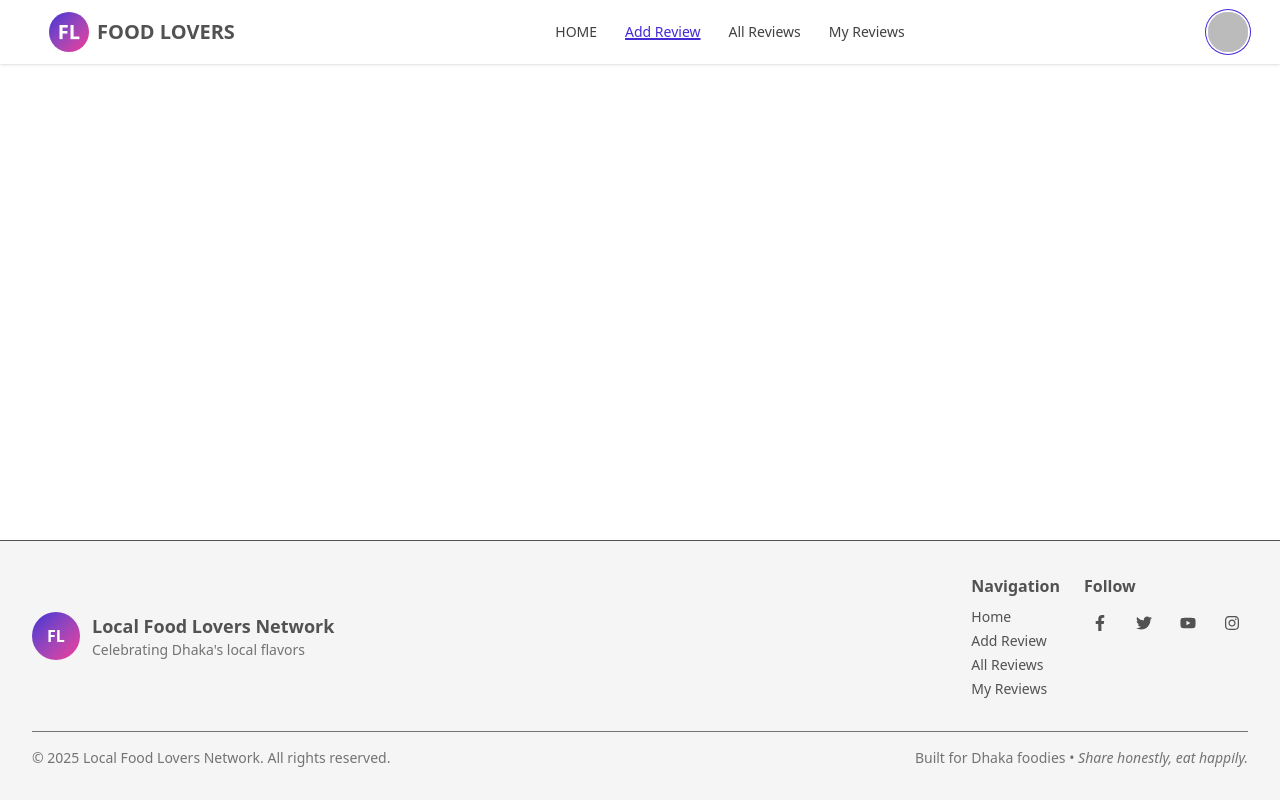
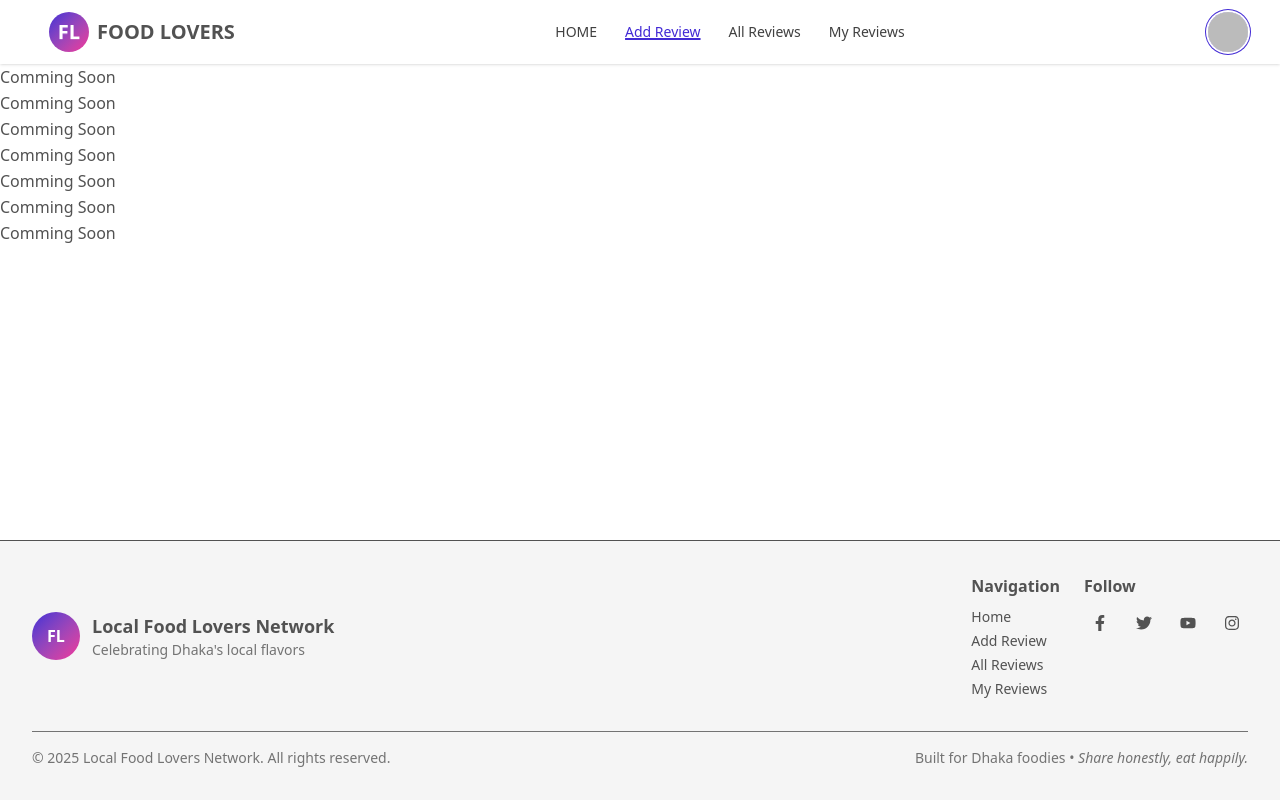
Before and after one commit to imuimuimran/local-food-lovers-network-client, a React (Vite) app: page /add-review in a window 1280 px wide. Built offline with nearby package versions, Linux system fonts and the light colour scheme; no server answers; sample sign-in values are in the browser's storage.

Commit message:
protected routes, loading and error page completed

```diff
--- /dev/null
+++ b/src/components/Loading.jsx
@@ -0,0 +1,11 @@
+import React from 'react';
+
+const Loading = () => {
+  return (
+    <div className="flex justify-center items-center min-h-[60vh]">
+      <span className="loading loading-spinner loading-lg text-primary"></span>
+    </div>
+  );
+};
+
+export default Loading;
--- a/src/pages/AddReview.jsx
+++ b/src/pages/AddReview.jsx
@@ -3,7 +3,13 @@ import React from 'react';
 const AddReview = () => {
     return (
         <div>
-
+            <h2>Comming Soon</h2>
+            <h2>Comming Soon</h2>
+            <h2>Comming Soon</h2>
+            <h2>Comming Soon</h2>
+            <h2>Comming Soon</h2>
+            <h2>Comming Soon</h2>
+            <h2>Comming Soon</h2>
         </div>
     );
 };
--- a/src/pages/AllReviews.jsx
+++ b/src/pages/AllReviews.jsx
@@ -3,7 +3,13 @@ import React from 'react';
 const AllReviews = () => {
     return (
         <div>
-
+            <h2>Comming Soon</h2>
+            <h2>Comming Soon</h2>
+            <h2>Comming Soon</h2>
+            <h2>Comming Soon</h2>
+            <h2>Comming Soon</h2>
+            <h2>Comming Soon</h2>
+            <h2>Comming Soon</h2>
         </div>
     );
 };
--- /dev/null
+++ b/src/pages/ErrorPage.jsx
@@ -0,0 +1,30 @@
+import React from "react";
+import { useRouteError, Link } from "react-router";
+import errorImg from '../assets/error-404.png'
+
+const ErrorPage = () => {
+    const error = useRouteError();
+
+    const status = error?.status || 404;
+    const message =
+        error?.statusText || error?.message || "Sorry, the page you are looking for does not exist.";
+
+    return (
+        <div className="flex flex-col md:flex-row md:gap-10 items-center justify-center text-center px-4">
+            <div>
+                <h1 className="text-6xl font-bold text-[#632EE3]">{status}</h1>
+                <h2 className="text-2xl font-bold text-gray-800 mt-3">Oops! Page Not Found</h2>
+                <p className="text-neutral-500 mt-2 mb-6">
+                    {message}
+                </p>
+                <Link to="/" className="btn btn-primary">Back to Home</Link>
+            </div>
+            <div>
+                <img src={errorImg} alt="" />
+            </div>
+
+        </div>
+    );
+};
+
+export default ErrorPage;
--- a/src/pages/Loading.jsx
+++ /dev/null
@@ -1,11 +0,0 @@
-import React from 'react';
-
-const Loading = () => {
-    return (
-        <div>
-
-        </div>
-    );
-};
-
-export default Loading;
--- /dev/null
+++ b/src/routes/ProtectedRoute.jsx
@@ -0,0 +1,19 @@
+import React from 'react';
+import { Navigate, useLocation } from 'react-router-dom';
+import { useAuth } from '../provider/AuthProvider';
+import Loading from '../components/Loading';
+
+const ProtectedRoute = ({ children }) => {
+  const { user, loading } = useAuth();
+  const location = useLocation();
+
+  if (loading) return <Loading />;
+
+  if (!user) {
+    return <Navigate to="/login" state={{ from: location }} replace />;
+  }
+
+  return children;
+};
+
+export default ProtectedRoute;
--- a/src/routes/Router.jsx
+++ b/src/routes/Router.jsx
@@ -7,45 +7,61 @@ import AddReview from '../pages/AddReview';
 import AllReviews from '../pages/AllReviews';
 import MyReviews from '../pages/MyReviews';
 import MyFavorites from '../pages/MyFavorites';
-import ProtectedRoute from '../provider/ProtectedRoute';
+import ProtectedRoute from './ProtectedRoute';
+// import ProtectedRoute from '../provider/ProtectedRoute';
+import ErrorPage from '../pages/ErrorPage';
+
 
 
 const router = createBrowserRouter([
     {
         path: '/',
         element: <HomeLayouts />,
+        errorElement: <ErrorPage />,
         children: [
             {
                 index: true,
                 element: <Home />
             },
             {
-                path: 'login',
+                path: '/login',
                 element: <Login />
             },
             {
-                path: 'register',
+                path: '/register',
                 element: <Register />
             },
             {
-                path: 'add-review',
-                element: <ProtectedRoute><AddReview /></ProtectedRoute>
+                path: '/add-review',
+                element: (
+                    <ProtectedRoute>
+                        <AddReview />
+                    </ProtectedRoute>
+                ),
             },
             {
-                path: 'all-reviews',
+                path: '/all-reviews',
                 element: <AllReviews />
             },
             {
-                path: 'my-reviews',
-                element: <ProtectedRoute><MyReviews /></ProtectedRoute>
+                path: '/my-reviews',
+                element: (
+                    <ProtectedRoute>
+                        <MyReviews />
+                    </ProtectedRoute>
+                ),
             },
             {
-                path: 'my-favorites',
-                element: <ProtectedRoute><MyFavorites /></ProtectedRoute>
+                path: '/my-favorites',
+                element: (
+                    <ProtectedRoute>
+                        <MyFavorites />
+                    </ProtectedRoute>
+                ),
             },
             {
                 path: "/*",
-                element: <h2>Error 404</h2>
+                element: <ErrorPage></ErrorPage>
             },
         ]
     }
```
Also changed, not shown: src/assets/error-404.png (added).
